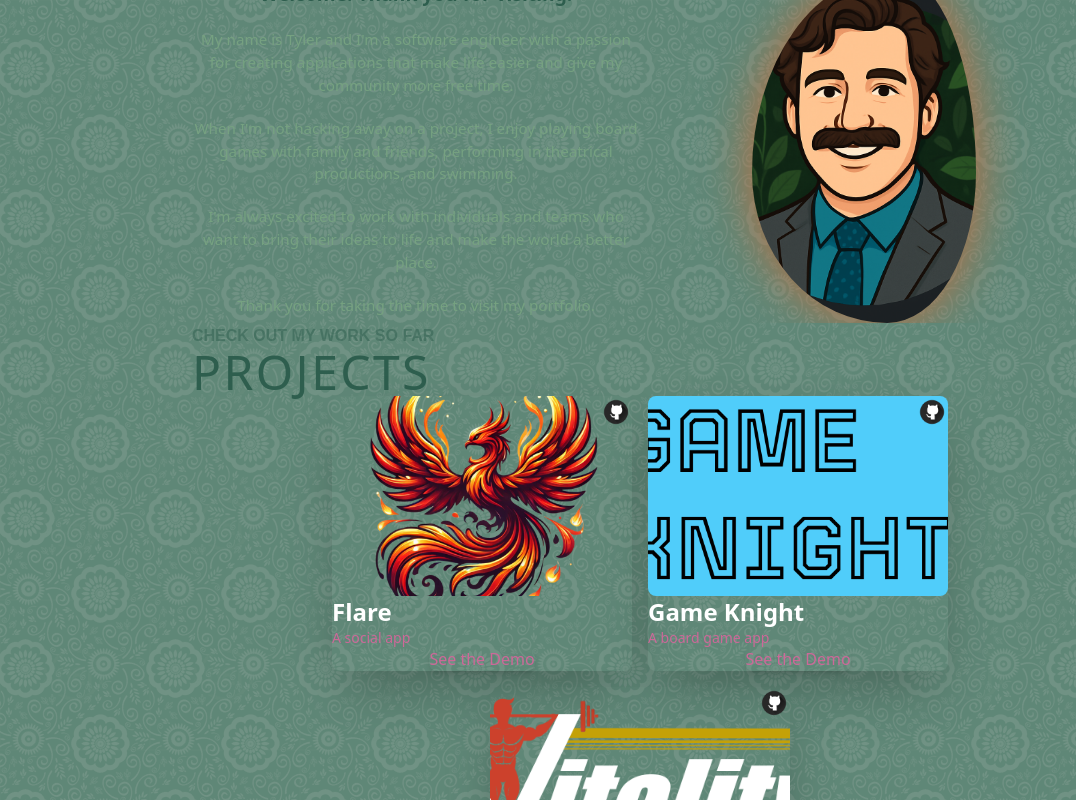
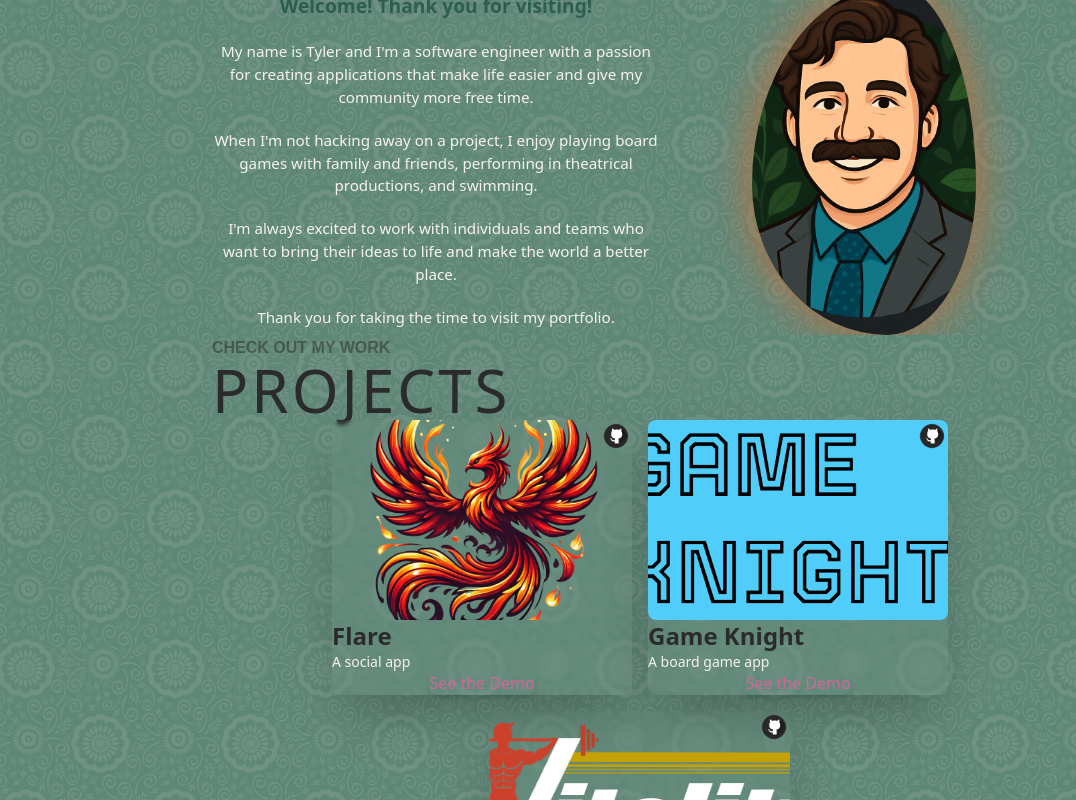
Before and after one commit to tymey/tylermeyer-dev, a Next.js app: page / in a window 1280 px wide. Shown: the part 900-1700 px from the top of the page, without its empty margins (0-1076 px from the left). Built offline with nearby package versions, Linux system fonts and the light colour scheme.

Commit message:
fix(style): Adjust spacing and colors

```diff
--- a/src/app/globals.css
+++ b/src/app/globals.css
@@ -35,7 +35,6 @@
 body {
   background-color: #4a7b67; /* Mossy Mist */
   background-image: url("../assets/flowers.png");
-/* This is mostly intended for prototyping; please download the pattern and re-host for production environments. Thank you! */
   position: relative;
   overflow-x: hidden;
   -webkit-overflow-x: hidden;
--- a/src/components/Elements/HeroScroller.tsx
+++ b/src/components/Elements/HeroScroller.tsx
@@ -7,7 +7,7 @@ function HeroScroller() {
             className="absolute xs:bottom-10 bottom-12 flex justify-center items-center"
         >
             <a href="#about">
-                <div className="w-[35px] h-[64px] rounded-3xl border-4 border-primary-400 flex justify-center items-start p-2">
+                <div className="w-[35px] h-[64px] rounded-3xl border-4 border-primary-200 flex justify-center items-start p-2">
                     <m.div
                         animate={{
                             y: [0, 36, 0]
@@ -17,7 +17,7 @@ function HeroScroller() {
                             repeat: Infinity,
                             repeatType: "loop"
                         }}
-                        className="w-3 h-3 rounded-full bg-primary-400 mb-1"
+                        className="w-3 h-3 rounded-full bg-primary-200 mb-1"
                     />
                 </div>
             </a>
--- a/src/components/ProjectCards.tsx
+++ b/src/components/ProjectCards.tsx
@@ -112,16 +112,16 @@ const ProjectCard = ({
   demoLink,
 }: ProjectCardProps) => {
   return (
+	<m.div
+		variants={fadeIn("up", "spring", index * 0.5, 0.75)}
+	>
 		<Tilt
 			//   options={{
 			//       max: 40,
 			//       scale: 1,
 			//       speed: 450,
 			//   }}
-          className="shadow-2xl p-5 rounded-lg sm:w-[300px] w-[100%]"
-      >
-          <m.div
-              variants={fadeIn("up", "spring", index * 0.5, 0.75)}
+			className="backdrop-blur-[2px] shadow-2xl p-5 rounded-lg sm:w-[300px] w-[100%]"
 		>
               <div className="relative">
                   <Image
@@ -148,8 +148,8 @@ const ProjectCard = ({
               </div>
 
               <div className="mt-3">
-                  <h3 className="text-white font-bold text-2xl">{name}</h3>
-                  <p className="mt-2 text-secondary text-[14px] leading-snug">
+                  <h3 className="text-primary-200 font-bold text-2xl">{name}</h3>
+                  <p className="mt-2 text-primary-600 text-[14px] leading-snug">
                       {description}
                   </p>
               </div>
@@ -163,14 +163,14 @@ const ProjectCard = ({
                       See the Demo
                   </a>
               </div>
+      	</Tilt>
     </m.div>
-      </Tilt>
   );
 };
 
 function ProjectCards() {
     return (
-        <div className="mt-5 flex flex-wrap justify-center gap-4 text-grayscale-50 w-full">
+        <div className="mt-100 flex flex-wrap justify-center gap-4 text-grayscale-50 w-full">
             {projects.map((project, index) => (
                 <ProjectCard key={`project-${index}`} index={index} {...project} />
             ))}
--- a/src/components/SectionTitle.tsx
+++ b/src/components/SectionTitle.tsx
@@ -10,9 +10,9 @@ function SectionTitle({ title, subtitle }: SectionTitleProps) {
         <LazyMotion features={domAnimation} strict>
             <m.div
                 initial={{ x: -350 }}
-                whileInView={{ x: 0 }}
+                whileInView={{ x: 20 }}
                 transition={{ duration: 0.6, type: "spring" }}
-                className="text-primary-400 p-6 noselect"
+                className="text-primary-200 p-6 noselect"
             >
                 <span
                     className="opacity-50"
@@ -25,7 +25,7 @@ function SectionTitle({ title, subtitle }: SectionTitleProps) {
                     {subtitle}
                 </span>
                 <h2
-                    className="tracking-wider text-3xl sm:text-4xl md:text-5xl"
+                    className="tracking-wider text-4xl sm:text-5xl md:text-6xl"
                 >
                     {title.split('').map((char, index) => {
                         if (char === " ") {
--- a/src/sections/About.tsx
+++ b/src/sections/About.tsx
@@ -15,10 +15,10 @@ function About() {
                     <div className="w-full md:w-[50%] md:h-full flex items-center mt-100">
                         <LazyMotion features={domAnimation} strict>
                             <m.p
-                                initial={{ opacity: 0 }}
-                                whileInView={{ opacity: 1 }}
+                                initial={{ opacity: 0, x: -350 }}
+                                whileInView={{ opacity: 1, x: 20 }}
                                 transition={{
-                                    duration: 0.5,
+                                    duration: 3.5,
                                     type: "spring",
                                     stiffness: 100,
                                     damping: 20,
@@ -29,7 +29,7 @@ function About() {
                                     if (i === 0) {
                                         return <span key={i} className="text-primary-400" style={{ fontSize: '1.2em', fontWeight: '900' }}>{line}</span>
                                     }
-                                    return <span key={i} className="text-primary-500" style={{ fontSize: '0.95em', fontWeight: '500' }}>{line}</span>
+                                    return <span key={i} className="text-primary-600" style={{ fontSize: '0.95em', fontWeight: '500' }}>{line}</span>
                                 })}
                             </m.p>
                         </LazyMotion>
--- a/src/sections/Projects.tsx
+++ b/src/sections/Projects.tsx
@@ -6,7 +6,7 @@ function Projects() {
         <div className="w-full flex justify-center" id="projects">
             <div className="w-full xl:w-[70%] flex flex-col pb-16">
                 <div className="w-full">
-                    <SectionTitle title="PROJECTS" subtitle="Check out my work so far" />
+                    <SectionTitle title="PROJECTS" subtitle="Check out my work" />
                 </div>
                 <ProjectCards />
             </div>
```
Lines whose indentation alone changed are shown as unchanged.
